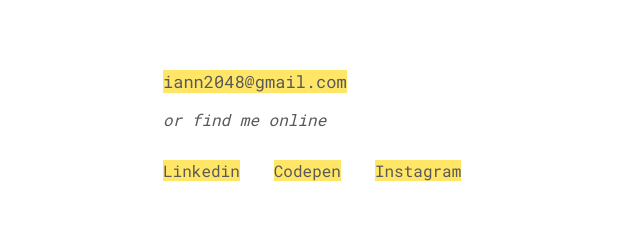
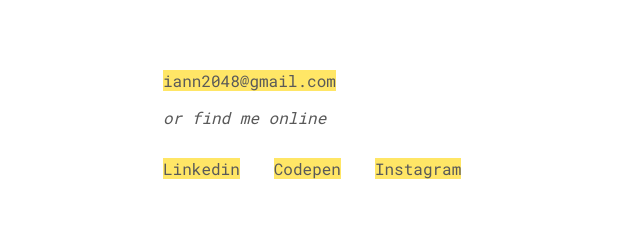
Before and after one commit to YiannisPapadopoulos/UX_UI_HW_19, a plain HTML site: page about.html in a window 1280 px wide. Shown: the part 1419-1659 px from the top of the page, 413-1053 px from the left. Drawn offline with nearby package versions, Linux system fonts and the light colour scheme; files that its build step writes are made by us from their sources; files whose address does not match are found by name.

Commit message:
footer email edit

```diff
--- a/about.html
+++ b/about.html
@@ -119,7 +119,7 @@
         </div>
         <div class="footer-part2">
             <ul>
-            <li class="email"><a href="mailto:iann2048@gmail.com" id="email2">iann2048@gmail.com</a>
+            <li class="email"><a href="mailto:iann2048@gmail.com" id="email">iann2048@gmail.com</a>
             </li>
             <li><p><i>or find me online</i></p>
             </li>
```
Also changed, not shown: index.html (+1 -1 lines).
